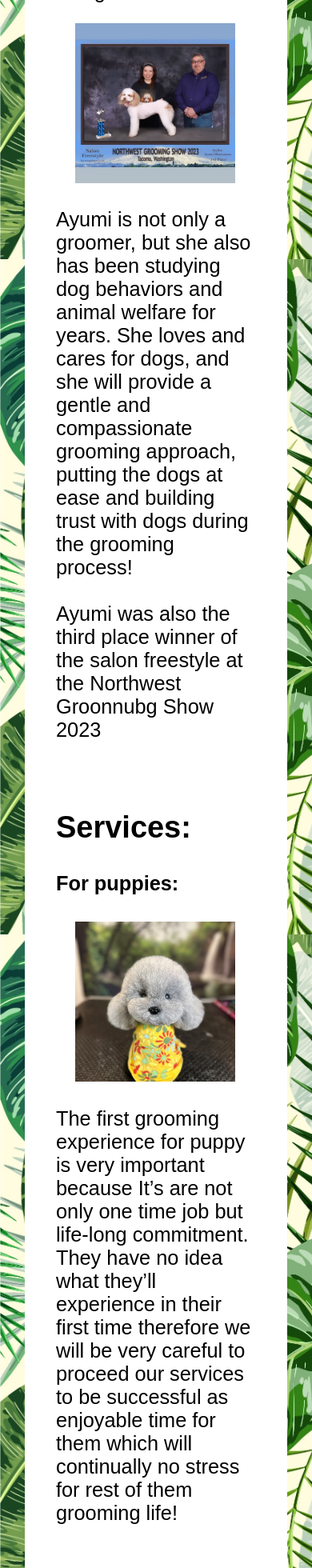
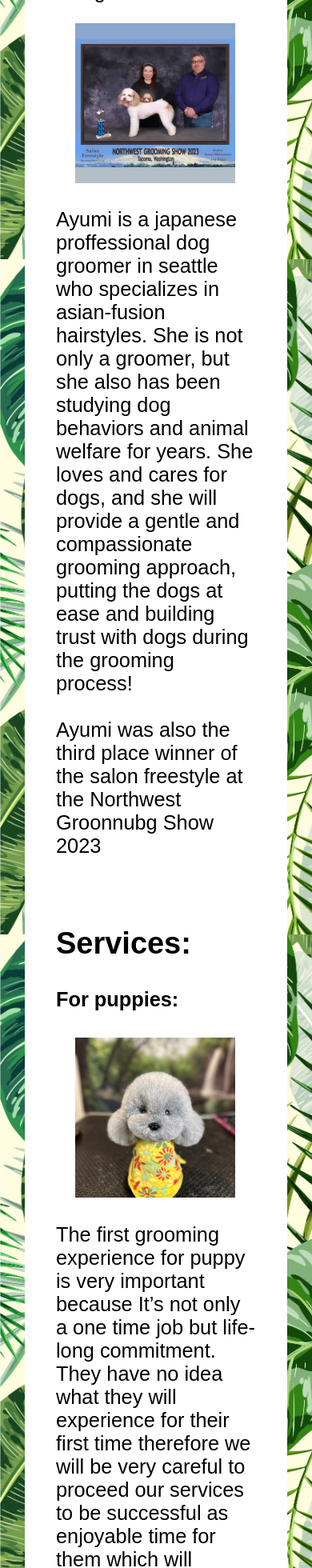
Before and after one commit to onlywanAyumi/AyumiWebsite, a React (Vite) app: page / in a window 390 px wide. Shown: the part 1364-3324 px from the top of the page at 80% size. Built offline with nearby package versions, Linux system fonts and the light colour scheme; a web font is replaced by a local one.

Commit message:
testing phone number

```diff
--- a/src/pages/App.jsx
+++ b/src/pages/App.jsx
@@ -45,7 +45,8 @@ function App() {
             </p>
             <img className='basicPhoto' src={ayuComp} />
             <p>
-              Ayumi is not only a groomer, but she also has been studying dog behaviors and animal
+              Ayumi is a japanese proffessional dog groomer in seattle who specializes in asian-fusion hairstyles.
+              She is not only a groomer, but she also has been studying dog behaviors and animal
               welfare for years. She loves and cares for dogs, and she will provide a gentle and
               compassionate grooming approach, putting the dogs at ease and building trust
               with dogs during the grooming process!
@@ -66,8 +67,8 @@ function App() {
             <img className="basicPhoto" src={asianFusion} />
             <p>
               The first grooming experience for puppy is very important
-              because It’s are not only one time job but life-long commitment.
-              They have no idea what they’ll experience in their first time therefore we will
+              because It’s not only a one time job but life-long commitment.
+              They have no idea what they will experience for their first time therefore we will
               be very careful to proceed our services to be successful as enjoyable time
               for them which will continually no stress for rest of them grooming life!
               <br/>
@@ -131,12 +132,22 @@ function App() {
         </section>
         <section>
           <div className='sectionTitle'>
+            <h2>Schedule:</h2>
+          </div>
+          <div className='subText'>
+            We are open from 8am to 5pm,
+            <br/>
+            Monday through Saturday
+          </div>
+        </section>
+        <section>
+          <div className='sectionTitle'>
             <h2>Contact:</h2>
           </div>
           <div className='subText'>
             Number:
             <br />
-            206-454-0749
+            <a href="tel:206-454-0749">206-454-0749</a>
             <br/>
             Instagram:
             <br/>
@@ -154,15 +165,3 @@ function App() {
 }
 
 export default App
-
-/*
-idea for scroll to function, may be best for mobile
-do to large card length
-
-<nav>
-  <ul>
-    <li><a href="#whyUs">Why Us</a></li>
-    <li><a href="#services">Services</a></li>
-    <li><a href="#contact">Contact</a></li>
-  </ul>
-</nav> */
```
